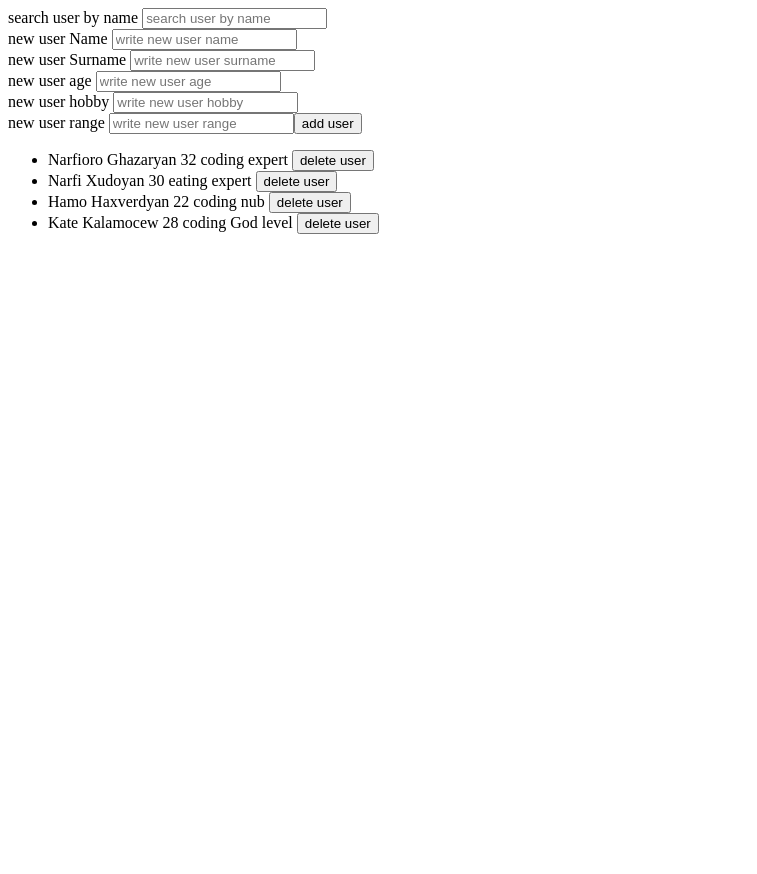
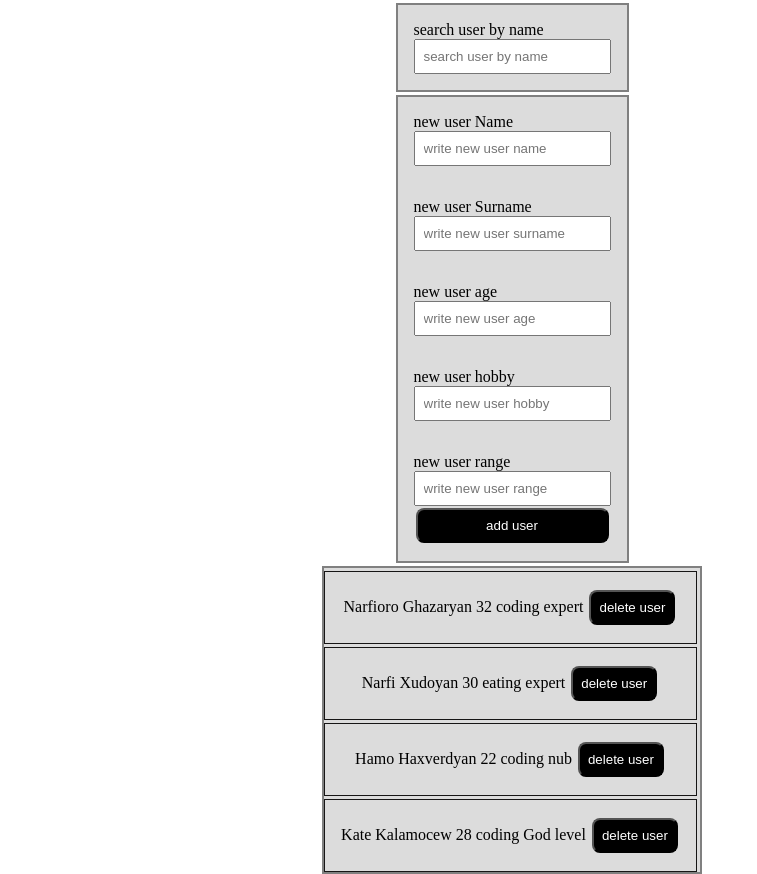
Before and after one commit to NarekGhazaryanjs/todo-with-hooks, a React (Create React App) app in the folder todo-hooks/: page / in a window 1280 px wide. Shown: the whole page, without its empty margins (0-757 px from the left). Before the commit the page ends 800 px from the top, so only its background shows below. Built offline with nearby package versions, Linux system fonts and the light colour scheme.

Commit message:
adding css

```diff
--- a/todo-hooks/src/App.css
+++ b/todo-hooks/src/App.css
@@ -3,3 +3,22 @@
   padding: 0;
   box-sizing: border-box;
 }
+
+button {
+  background-color: black;
+  color: white;
+  padding: 8px;
+  border-radius: 8px;
+  margin: 2px
+}
+
+button:hover {
+  border: 2px solid gray ;
+  background-color: white;
+  color: black;
+  cursor: pointer;
+}
+
+input {
+   padding: 8px;
+}
--- a/todo-hooks/src/App.js
+++ b/todo-hooks/src/App.js
@@ -5,7 +5,10 @@ import List from "./Components/List/List"
 import Listitem from "./Components/Listitem/Listitem"
 import Text from "./Components/Text/Text"
 import Card from "./ui/Card/Card"
-import Wrapper from "./ui/Wrapper/Wrapper"
+import Wrapper from "./ui/Wrapper/Wrapper";
+import classes from './ui/Global.module.css'
+import './App.css';
+
 
 const App = () => {
   const [userList,setUserList] = useState([
@@ -95,36 +98,42 @@ const App = () => {
 
   return (
     <Wrapper>
-      <Card>
+      <Card className={classes.container}>
+      <Card className={classes['new-user-container']}>
+      <Card className={classes.block}>
         <Text>search user by name</Text>
         <Input placeholder='search user by name' onChange={changeNameHandler} type='text' />
       </Card>
-      <Card>
+      </Card>
+      <Card className={classes['new-user-container']}>
+      <Card className={classes.block}>
         <Text> new user Name </Text>
         <Input propsRef={newUserName}  placeholder='write new user name' type='text'/>
       </Card>
-      <Card>
+      <Card className={classes.block}>
         <Text> new user Surname </Text>
         <Input propsRef={newUserName}  placeholder='write new user surname' type='text'/>
       </Card>
-      <Card>
+      <Card className={classes.block}>
         <Text> new user age </Text>
         <Input propsRef={newUserAge}  placeholder='write new user age' type='number'/>
       </Card>
-      <Card>
+      <Card className={classes.block}>
         <Text> new user hobby </Text>
         <Input propsRef={newUserRange}  placeholder='write new user hobby' type='text'/>
       </Card>
-      <Card>
+       <Card className={classes.block}>
         <Text> new user range </Text>
         <Input propsRef={newUserHobby}  placeholder='write new user range' type='text'/>
         <Button onClick={addUser}> add user </Button>
       </Card>
-       <List>
+      </Card>
+
+       <List className={classes.list} >
         {
           userList.filter(filterByName).map(user => {
             return (
-              <Listitem key={user.id}>
+              <Listitem className={classes['list-item']}  key={user.id}>
                 <Text> {user.name} </Text>
                 <Text> {user.surname} </Text>
                 <Text> {user.age} </Text>
@@ -136,6 +145,7 @@ const App = () => {
           })
         }
        </List>
+       </Card>
     </Wrapper>
   )
 }
--- a/todo-hooks/src/ui/Global.module.css
+++ b/todo-hooks/src/ui/Global.module.css
@@ -0,0 +1,42 @@
+.container {
+  display: flex;
+  flex-direction: column;
+  align-items: center;
+  width: 80%;
+}
+
+.block {
+    display: flex;
+    flex-direction: column;
+    width: max-content;
+    padding: 16px;
+}
+
+.new-user-container {
+    background-color: gainsboro;
+    border: 2px solid gray;
+    margin-top: 3px;
+}
+
+.list {
+    background-color: gainsboro;
+    border: 2px solid gray;
+    margin-top: 3px;
+    text-align: center;
+    width: max-content;
+    padding: 0;
+}
+
+.list-item {
+  margin-top: 3px;
+  border: 1px solid rgb(22, 21, 21);
+  padding: 16px;
+  list-style-type: none;
+  margin-right: 3px;
+
+}
+
+
+.section-container {
+    display: flex;
+}
```
